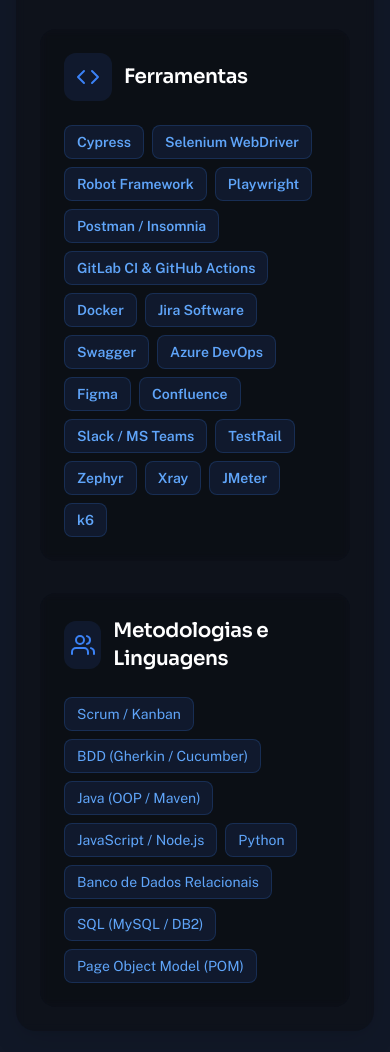
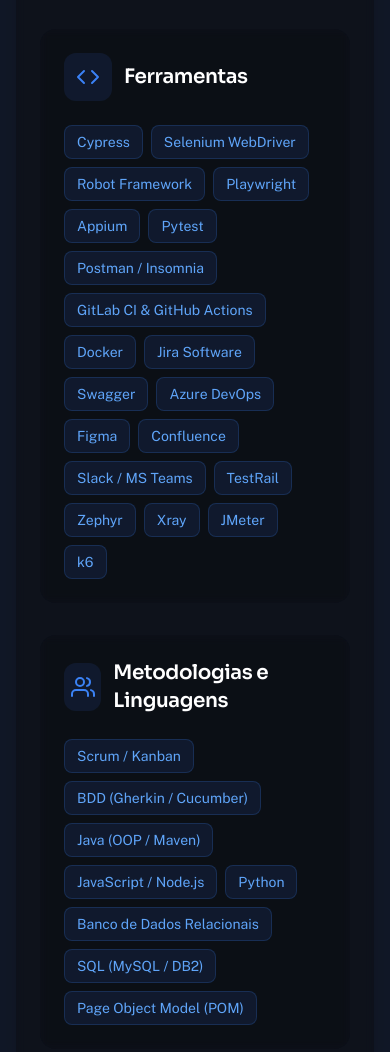
Before and after one commit to moschettimarcos/moschettimarcos.github.io, a website: page index.html in a window 390 px wide. Shown: the part 4282-5334 px from the top of the page. Drawn offline with nearby package versions, Linux system fonts and the light colour scheme; files that its build step writes are made by us from their sources.

Commit message:
Add Ecommerce Mobile Automation project and fix skills badge inconsistency
Adds the Appium/Pytest mobile project to the Projetos section (card,
modal data, EN/PT translations), lists Appium and Pytest under
Competências, and unifies the hover glow across all skill badges by
switching the Ferramentas category to the shared .glass-badge style.

```diff
--- a/assets/js/javascript.js
+++ b/assets/js/javascript.js
@@ -540,6 +540,20 @@ const projectsData = {
             'Relatórios HTML com traces, screenshots e vídeos de falhas'
         ],
         github: 'https://github.com/moschettimarcos/playwright-framework-estudo'
+    },
+    'appium-mobile': {
+        title: 'Ecommerce Mobile Automation',
+        description: 'Framework de automação de testes para Android com Appium e Pytest, aplicando Page Object Model. Cobre o fluxo completo de um e-commerce fictício: login, catálogo, carrinho e checkout.',
+        technologies: ['Appium', 'Python', 'Pytest', 'UiAutomator2', 'Page Object Model'],
+        features: [
+            'Arquitetura baseada em Page Object Model (POM) com Component Objects reutilizáveis',
+            'Suítes de smoke e regressão organizadas por marcadores do Pytest',
+            'Cobertura de login, catálogo, ordenação, carrinho e checkout completo',
+            'Testes negativos com validação de mensagens de erro conferidas ao vivo no emulador',
+            'Configuração via variáveis de ambiente (.env) para portabilidade entre máquinas',
+            'Relatórios de execução com Allure'
+        ],
+        github: 'https://github.com/moschettimarcos/ecommerce-mobile-automation'
     }
 };
 
@@ -554,6 +568,7 @@ const frameworkThemes = {
     'node': { color: '#22C55E', rgb: '34, 197, 94', logo: 'https://cdn.simpleicons.org/nodedotjs/22C55E' },
     'typescript': { color: '#3B82F6', rgb: '59, 130, 246', logo: 'https://cdn.simpleicons.org/typescript/3B82F6' },
     'playwright': { color: '#D33833', rgb: '211, 56, 51', logo: 'https://api.iconify.design/logos:playwright.svg' },
+    'appium': { color: '#7C3AED', rgb: '124, 58, 237', logo: 'https://cdn.simpleicons.org/appium/7C3AED' },
     'default': { color: '#3B82F6', rgb: '59, 130, 246', logo: '' }
 };
 
@@ -926,6 +941,7 @@ const i18nDictionary = {
         'proj4_desc': 'Testes avançados de UI em Java abordando Shadow DOM, iFrames e Ajax.',
         'proj5_desc': 'Automação com Robot Framework e Selenium. Keywords reutilizáveis e CI/CD.',
         'proj6_desc': 'Framework de automação com Playwright. Testes de API, E2E e visuais com POM e CI/CD.',
+        'proj7_desc': 'Automação mobile em Android com Appium e Pytest. Page Object Model completo, do login ao checkout.',
         'proj_github': 'Ver no GitHub',
         'edu_title': 'Formação e Certificados',
         'edu_subtitle': 'Educação contínua em qualidade de software',
@@ -1016,6 +1032,7 @@ const i18nDictionary = {
         'proj4_desc': 'Advanced UI testing in Java covering Shadow DOM, iFrames, and Ajax.',
         'proj5_desc': 'Automation with Robot Framework and Selenium. Reusable keywords and CI/CD.',
         'proj6_desc': 'Automation framework with Playwright. API, E2E, and visual testing with POM and CI/CD.',
+        'proj7_desc': 'Android mobile automation with Appium and Pytest. Full Page Object Model, from login to checkout.',
         'proj_github': 'View on GitHub',
         'edu_title': 'Education & Certifications',
         'edu_subtitle': 'Continuous education in software quality',
--- a/index.html
+++ b/index.html
@@ -33,7 +33,7 @@
             "https://www.linkedin.com/in/marcos-moschetti/",
             "https://github.com/moschettimarcos"
         ],
-        "knowsAbout": ["Quality Assurance", "Test Automation", "Cypress", "Selenium", "Robot Framework", "Playwright", "BDD", "API Testing"]
+        "knowsAbout": ["Quality Assurance", "Test Automation", "Cypress", "Selenium", "Robot Framework", "Playwright", "Appium", "BDD", "API Testing"]
     }
     </script>
 
@@ -346,24 +346,26 @@
                         <h3 class="text-xl font-semibold text-gray-900 dark:text-white">Ferramentas</h3>
                     </div>
                     <div class="flex flex-wrap gap-2">
-                        <span class="px-3 py-1.5 bg-blue-500/10 text-blue-600 dark:text-blue-400 border border-blue-500/20 rounded-lg text-sm font-semibold transition-colors hover:bg-blue-500/20 hover:border-blue-500/40">Cypress</span>
-                        <span class="px-3 py-1.5 bg-blue-500/10 text-blue-600 dark:text-blue-400 border border-blue-500/20 rounded-lg text-sm font-semibold transition-colors hover:bg-blue-500/20 hover:border-blue-500/40">Selenium WebDriver</span>
-                        <span class="px-3 py-1.5 bg-blue-500/10 text-blue-600 dark:text-blue-400 border border-blue-500/20 rounded-lg text-sm font-semibold transition-colors hover:bg-blue-500/20 hover:border-blue-500/40">Robot Framework</span>
-                        <span class="px-3 py-1.5 bg-blue-500/10 text-blue-600 dark:text-blue-400 border border-blue-500/20 rounded-lg text-sm font-semibold transition-colors hover:bg-blue-500/20 hover:border-blue-500/40">Playwright</span>
-                        <span class="px-3 py-1.5 bg-blue-500/10 text-blue-600 dark:text-blue-400 border border-blue-500/20 rounded-lg text-sm font-semibold transition-colors hover:bg-blue-500/20 hover:border-blue-500/40">Postman / Insomnia</span>
-                        <span class="px-3 py-1.5 bg-blue-500/10 text-blue-600 dark:text-blue-400 border border-blue-500/20 rounded-lg text-sm font-semibold transition-colors hover:bg-blue-500/20 hover:border-blue-500/40">GitLab CI & GitHub Actions</span>
-                        <span class="px-3 py-1.5 bg-blue-500/10 text-blue-600 dark:text-blue-400 border border-blue-500/20 rounded-lg text-sm font-semibold transition-colors hover:bg-blue-500/20 hover:border-blue-500/40">Docker</span>
-                        <span class="px-3 py-1.5 bg-blue-500/10 text-blue-600 dark:text-blue-400 border border-blue-500/20 rounded-lg text-sm font-semibold transition-colors hover:bg-blue-500/20 hover:border-blue-500/40">Jira Software</span>
-                        <span class="px-3 py-1.5 bg-blue-500/10 text-blue-600 dark:text-blue-400 border border-blue-500/20 rounded-lg text-sm font-semibold transition-colors hover:bg-blue-500/20 hover:border-blue-500/40">Swagger</span>
-                        <span class="px-3 py-1.5 bg-blue-500/10 text-blue-600 dark:text-blue-400 border border-blue-500/20 rounded-lg text-sm font-semibold transition-colors hover:bg-blue-500/20 hover:border-blue-500/40">Azure DevOps</span>
-                        <span class="px-3 py-1.5 bg-blue-500/10 text-blue-600 dark:text-blue-400 border border-blue-500/20 rounded-lg text-sm font-semibold transition-colors hover:bg-blue-500/20 hover:border-blue-500/40">Figma</span>
-                        <span class="px-3 py-1.5 bg-blue-500/10 text-blue-600 dark:text-blue-400 border border-blue-500/20 rounded-lg text-sm font-semibold transition-colors hover:bg-blue-500/20 hover:border-blue-500/40">Confluence</span>
-                        <span class="px-3 py-1.5 bg-blue-500/10 text-blue-600 dark:text-blue-400 border border-blue-500/20 rounded-lg text-sm font-semibold transition-colors hover:bg-blue-500/20 hover:border-blue-500/40">Slack / MS Teams</span>
-                        <span class="px-3 py-1.5 bg-blue-500/10 text-blue-600 dark:text-blue-400 border border-blue-500/20 rounded-lg text-sm font-semibold transition-colors hover:bg-blue-500/20 hover:border-blue-500/40">TestRail</span>
-                        <span class="px-3 py-1.5 bg-blue-500/10 text-blue-600 dark:text-blue-400 border border-blue-500/20 rounded-lg text-sm font-semibold transition-colors hover:bg-blue-500/20 hover:border-blue-500/40">Zephyr</span>
-                        <span class="px-3 py-1.5 bg-blue-500/10 text-blue-600 dark:text-blue-400 border border-blue-500/20 rounded-lg text-sm font-semibold transition-colors hover:bg-blue-500/20 hover:border-blue-500/40">Xray</span>
-                        <span class="px-3 py-1.5 bg-blue-500/10 text-blue-600 dark:text-blue-400 border border-blue-500/20 rounded-lg text-sm font-semibold transition-colors hover:bg-blue-500/20 hover:border-blue-500/40">JMeter</span>
-                        <span class="px-3 py-1.5 bg-blue-500/10 text-blue-600 dark:text-blue-400 border border-blue-500/20 rounded-lg text-sm font-semibold transition-colors hover:bg-blue-500/20 hover:border-blue-500/40">k6</span>
+                        <span class="px-3 py-1.5 glass-badge rounded-lg text-sm transition-colors">Cypress</span>
+                        <span class="px-3 py-1.5 glass-badge rounded-lg text-sm transition-colors">Selenium WebDriver</span>
+                        <span class="px-3 py-1.5 glass-badge rounded-lg text-sm transition-colors">Robot Framework</span>
+                        <span class="px-3 py-1.5 glass-badge rounded-lg text-sm transition-colors">Playwright</span>
+                        <span class="px-3 py-1.5 glass-badge rounded-lg text-sm transition-colors">Appium</span>
+                        <span class="px-3 py-1.5 glass-badge rounded-lg text-sm transition-colors">Pytest</span>
+                        <span class="px-3 py-1.5 glass-badge rounded-lg text-sm transition-colors">Postman / Insomnia</span>
+                        <span class="px-3 py-1.5 glass-badge rounded-lg text-sm transition-colors">GitLab CI & GitHub Actions</span>
+                        <span class="px-3 py-1.5 glass-badge rounded-lg text-sm transition-colors">Docker</span>
+                        <span class="px-3 py-1.5 glass-badge rounded-lg text-sm transition-colors">Jira Software</span>
+                        <span class="px-3 py-1.5 glass-badge rounded-lg text-sm transition-colors">Swagger</span>
+                        <span class="px-3 py-1.5 glass-badge rounded-lg text-sm transition-colors">Azure DevOps</span>
+                        <span class="px-3 py-1.5 glass-badge rounded-lg text-sm transition-colors">Figma</span>
+                        <span class="px-3 py-1.5 glass-badge rounded-lg text-sm transition-colors">Confluence</span>
+                        <span class="px-3 py-1.5 glass-badge rounded-lg text-sm transition-colors">Slack / MS Teams</span>
+                        <span class="px-3 py-1.5 glass-badge rounded-lg text-sm transition-colors">TestRail</span>
+                        <span class="px-3 py-1.5 glass-badge rounded-lg text-sm transition-colors">Zephyr</span>
+                        <span class="px-3 py-1.5 glass-badge rounded-lg text-sm transition-colors">Xray</span>
+                        <span class="px-3 py-1.5 glass-badge rounded-lg text-sm transition-colors">JMeter</span>
+                        <span class="px-3 py-1.5 glass-badge rounded-lg text-sm transition-colors">k6</span>
                     </div>
                 </div>
 
@@ -666,6 +668,26 @@
                                 <span class="px-3 py-1 glass-badge rounded-lg text-xs font-semibold uppercase tracking-wider">CI/CD</span>
                             </div>
                             <a href="https://github.com/moschettimarcos/playwright-framework-estudo" target="_blank" rel="noopener noreferrer" class="mt-auto inline-flex items-center gap-2 text-blue-500 hover:text-blue-600 font-medium transition-colors">
+                                <span data-i18n="proj_github">Ver no GitHub</span>
+                                <span data-lucide="arrow-up-right" class="w-4 h-4"></span>
+                            </a>
+                        </div>
+                    </article>
+
+                    <!-- Projeto 7 -->
+                    <article class="project-card group cursor-pointer h-full flex flex-col" tabindex="0" role="button" aria-label="Ver detalhes do projeto Ecommerce Mobile Automation" onclick="openProjectModal('appium-mobile')" style="--project-color: #7C3AED; --project-color-rgb: 124, 58, 237;">
+                        <div class="overflow-hidden h-48 flex items-center justify-center" style="background: linear-gradient(135deg, rgba(var(--project-color-rgb), 0.1), rgba(var(--project-color-rgb), 0.25));">
+                            <img src="https://cdn.simpleicons.org/appium/7C3AED" alt="Appium" class="w-16 h-16 transition-transform duration-300 group-hover:scale-110" loading="lazy">
+                        </div>
+                        <div class="p-6 flex-1 flex flex-col">
+                            <h3 class="text-xl font-bold text-gray-900 dark:text-white mb-2">Ecommerce Mobile Automation</h3>
+                            <p class="text-gray-600 dark:text-gray-300 mb-4" data-i18n="proj7_desc">Automação mobile em Android com Appium e Pytest. Page Object Model completo, do login ao checkout.</p>
+                            <div class="flex flex-wrap gap-2 mb-4">
+                                <span class="px-3 py-1 glass-badge rounded-lg text-xs font-semibold uppercase tracking-wider">Appium</span>
+                                <span class="px-3 py-1 glass-badge rounded-lg text-xs font-semibold uppercase tracking-wider">Python</span>
+                                <span class="px-3 py-1 glass-badge rounded-lg text-xs font-semibold uppercase tracking-wider">Pytest</span>
+                            </div>
+                            <a href="https://github.com/moschettimarcos/ecommerce-mobile-automation" target="_blank" rel="noopener noreferrer" class="mt-auto inline-flex items-center gap-2 text-blue-500 hover:text-blue-600 font-medium transition-colors">
                                 <span data-i18n="proj_github">Ver no GitHub</span>
                                 <span data-lucide="arrow-up-right" class="w-4 h-4"></span>
                             </a>
```
